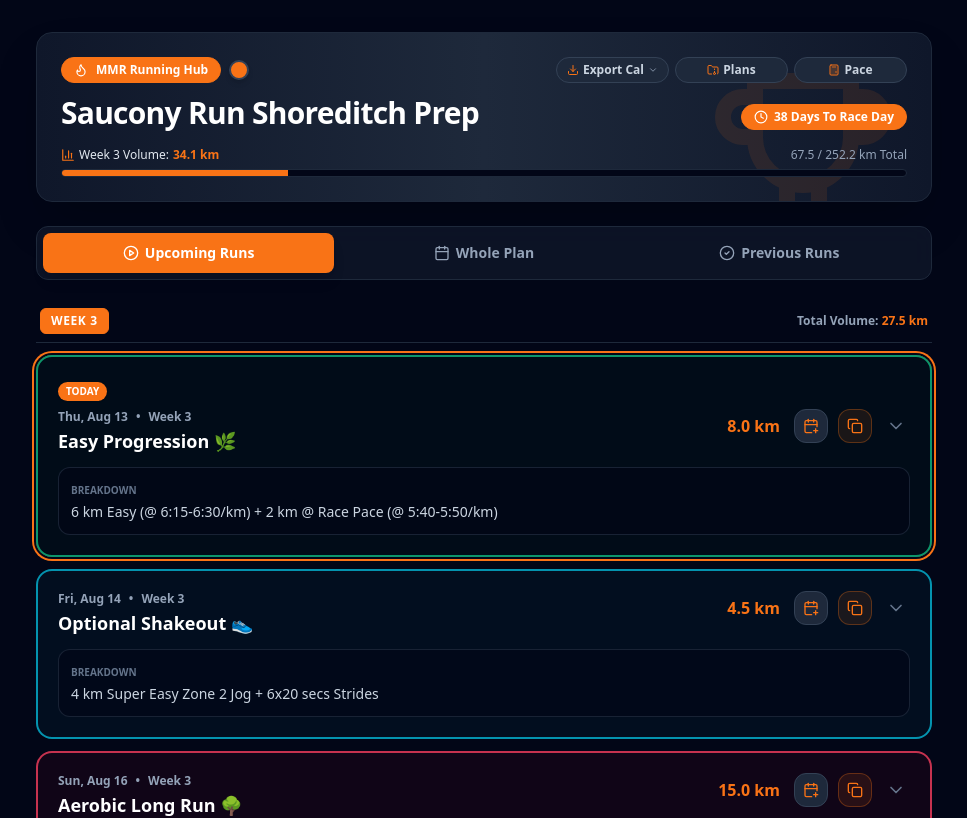
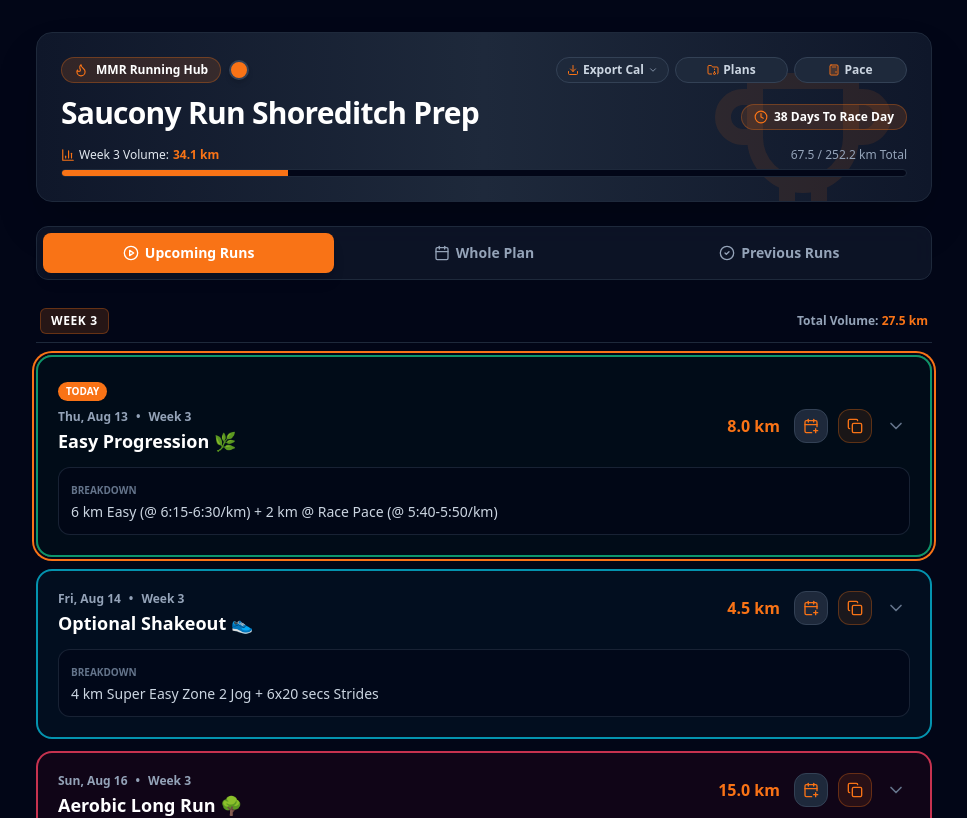
Before and after one commit to mmajor92/mmr-running-test, a React (Vite) app: page / in a window 1280 px wide. Shown: the top 818 px of the page, without its empty margins (156-1123 px from the left). Built offline with nearby package versions, Linux system fonts and the light colour scheme.

Commit message:
Update App.tsx

```diff
--- a/src/App.tsx
+++ b/src/App.tsx
@@ -651,15 +651,15 @@ export default function App() {
           <div className="relative z-10 space-y-3">
             <div className="flex flex-wrap items-center justify-between gap-2">
               <div className="flex items-center gap-2">
-                {/* MMR RUNNING HUB BADGE: WHITE TEXT WITH THEME BG */}
+                {/* MMR RUNNING HUB BADGE: FADED THEME TINT BG + WHITE TEXT */}
                 <div
-                  className="inline-flex items-center gap-2 px-3 py-1 rounded-full text-xs font-semibold text-white border"
+                  className="inline-flex items-center gap-2 px-3 py-1 rounded-full text-xs font-semibold border text-white"
                   style={{
-                    backgroundColor: themeColor,
-                    borderColor: themeColor
+                    backgroundColor: `${themeColor}26`,
+                    borderColor: `${themeColor}4d`,
                   }}
                 >
-                  <Flame className="w-3.5 h-3.5 text-white" />
+                  <Flame className="w-3.5 h-3.5" style={{ color: themeColor }} />
                   <span>MMR Running Hub</span>
                 </div>
 
@@ -759,15 +759,15 @@ export default function App() {
                 {activePlan.name}
               </h1>
               {daysUntilRace > 0 && (
-                /* COUNTDOWN BADGE: WHITE TEXT WITH THEME BG */
+                /* COUNTDOWN BADGE: FADED THEME TINT BG + WHITE TEXT */
                 <div
                   className="flex items-center gap-1.5 text-xs font-bold text-white border px-3 py-1 rounded-full"
                   style={{
-                    backgroundColor: themeColor,
-                    borderColor: themeColor
+                    backgroundColor: `${themeColor}26`,
+                    borderColor: `${themeColor}4d`,
                   }}
                 >
-                  <Clock className="w-3.5 h-3.5 text-white" />
+                  <Clock className="w-3.5 h-3.5" style={{ color: themeColor }} />
                   <span>{daysUntilRace} Days To Race Day</span>
                 </div>
               )}
@@ -1123,12 +1123,12 @@ export default function App() {
                     <div key={weekNum} className="space-y-3">
                       <div className="flex items-center justify-between border-b border-slate-800 pb-2 pt-1 px-1">
                         <div className="flex items-center gap-2">
-                          {/* WEEK NUMBER BADGE: WHITE TEXT WITH THEME BG */}
+                          {/* WEEK NUMBER BADGE: FADED THEME TINT BG + WHITE TEXT */}
                           <span
                             className="text-xs font-black uppercase tracking-wider text-white px-2.5 py-1 rounded-md border"
                             style={{
-                              backgroundColor: themeColor,
-                              borderColor: themeColor
+                              backgroundColor: `${themeColor}26`,
+                              borderColor: `${themeColor}4d`,
                             }}
                           >
                             Week {weekNum}
@@ -1166,12 +1166,12 @@ export default function App() {
                   <div key={weekNum} className="space-y-3">
                     <div className="flex items-center justify-between border-b border-slate-800 pb-2 pt-1 px-1">
                       <div className="flex items-center gap-2">
-                        {/* WEEK NUMBER BADGE: WHITE TEXT WITH THEME BG */}
+                        {/* WEEK NUMBER BADGE: FADED THEME TINT BG + WHITE TEXT */}
                         <span
                           className="text-xs font-black uppercase tracking-wider text-white px-2.5 py-1 rounded-md border"
                           style={{
-                            backgroundColor: themeColor,
-                            borderColor: themeColor
+                            backgroundColor: `${themeColor}26`,
+                            borderColor: `${themeColor}4d`,
                           }}
                         >
                           Week {weekNum}
@@ -1205,12 +1205,12 @@ export default function App() {
                     <div key={weekNum} className="space-y-3">
                       <div className="flex items-center justify-between border-b border-slate-800 pb-2 pt-1 px-1">
                         <div className="flex items-center gap-2">
-                          {/* WEEK NUMBER BADGE: WHITE TEXT WITH THEME BG */}
+                          {/* WEEK NUMBER BADGE: FADED THEME TINT BG + WHITE TEXT */}
                           <span
                             className="text-xs font-black uppercase tracking-wider text-white px-2.5 py-1 rounded-md border"
                             style={{
-                              backgroundColor: themeColor,
-                              borderColor: themeColor
+                              backgroundColor: `${themeColor}26`,
+                              borderColor: `${themeColor}4d`,
                             }}
                           >
                             Week {weekNum}
```
